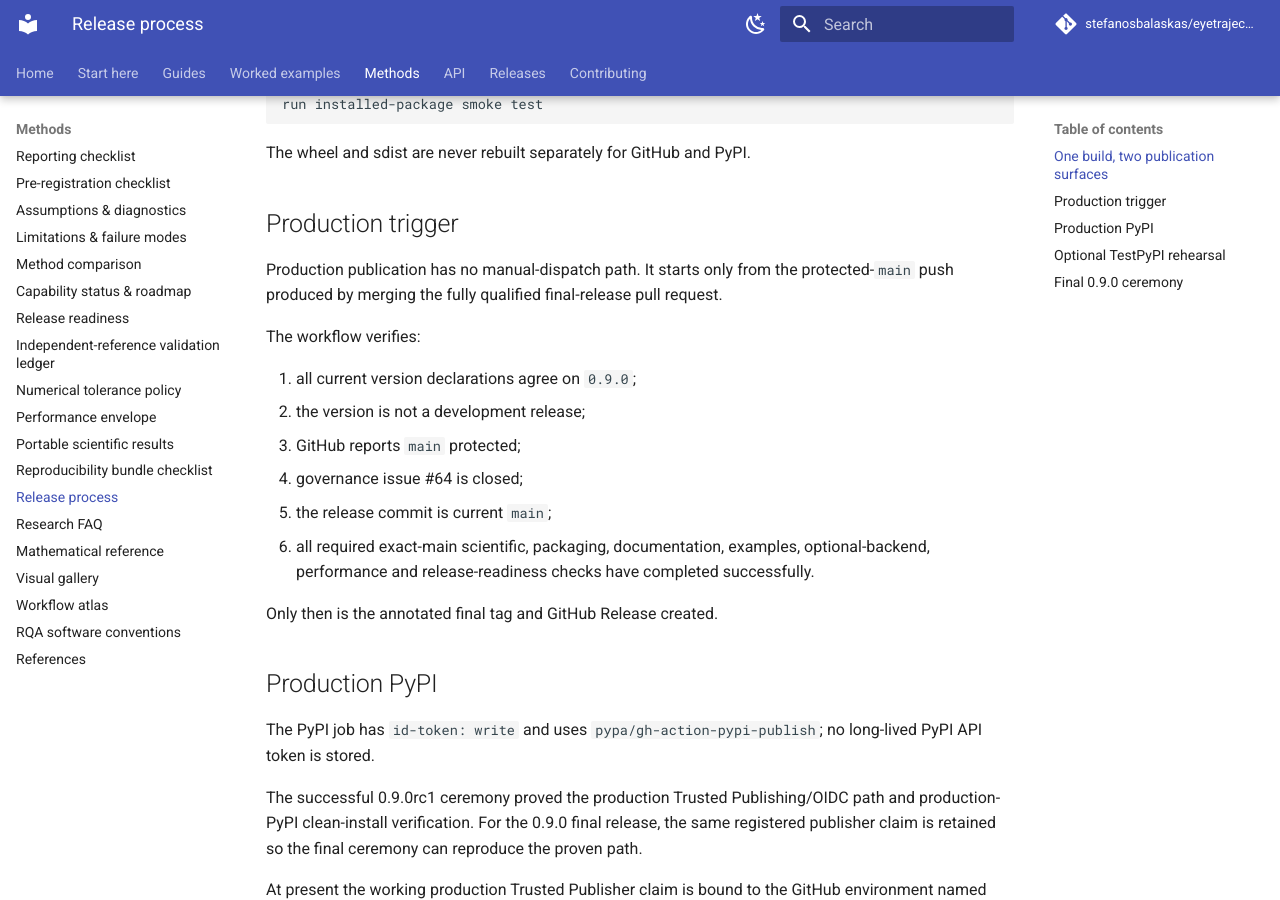
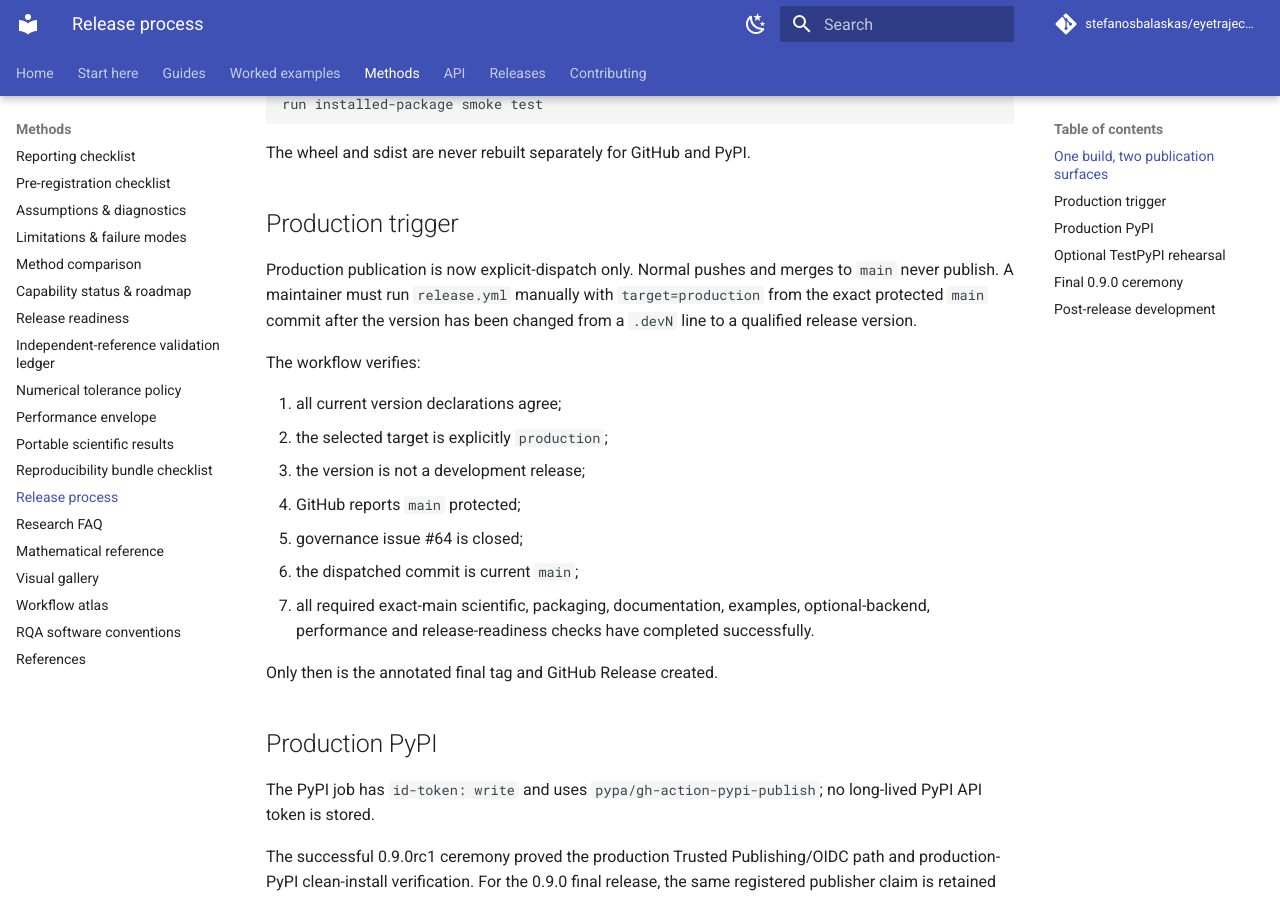
Before and after one commit to stefanosbalaskas/eyetrajectoriespy, an MkDocs documentation site: the page built from docs/release-process.md, in a window 1280 px wide and 900 px high, scrolled down 881 px. Built offline with MkDocs 1.6.1 and Material for MkDocs 9.7.7, drawn with Linux system fonts in a browser that asks for light colours; comment, search, counter and statistics services are not loaded; some of the changed text lies outside the part shown.

Commit message:
Document explicit production dispatch after 0.9.0

```diff
--- a/docs/release-process.md
+++ b/docs/release-process.md
@@ -43,18 +43,20 @@ The wheel and sdist are never rebuilt separately for GitHub and PyPI.
 
 ## Production trigger
 
-Production publication has no manual-dispatch path. It starts only from the
-protected-`main` push produced by merging the fully qualified final-release
-pull request.
+Production publication is now explicit-dispatch only. Normal pushes and merges
+to `main` never publish. A maintainer must run `release.yml` manually with
+`target=production` from the exact protected `main` commit after the version
+has been changed from a `.devN` line to a qualified release version.
 
 The workflow verifies:
 
-1. all current version declarations agree on `0.9.0`;
-2. the version is not a development release;
-3. GitHub reports `main` protected;
-4. governance issue #64 is closed;
-5. the release commit is current `main`;
-6. all required exact-main scientific, packaging, documentation, examples,
+1. all current version declarations agree;
+2. the selected target is explicitly `production`;
+3. the version is not a development release;
+4. GitHub reports `main` protected;
+5. governance issue #64 is closed;
+6. the dispatched commit is current `main`;
+7. all required exact-main scientific, packaging, documentation, examples,
    optional-backend, performance and release-readiness checks have completed
    successfully.
 
@@ -105,3 +107,12 @@ future publisher/environment migrations.
 12. Run the installed-package canonical smoke test.
 
 The ceremony is complete only after step 12 succeeds.
+
+
+## Post-release development
+
+After a stable release, `main` moves to a development version such as
+`0.9.1.dev0`, and `RELEASE_READINESS.json` is disarmed. Ordinary development
+therefore cannot accidentally republish the previous version or create a new
+GitHub Release. A future release requires a reviewed version/readiness change
+plus explicit `target=production` dispatch.
```
